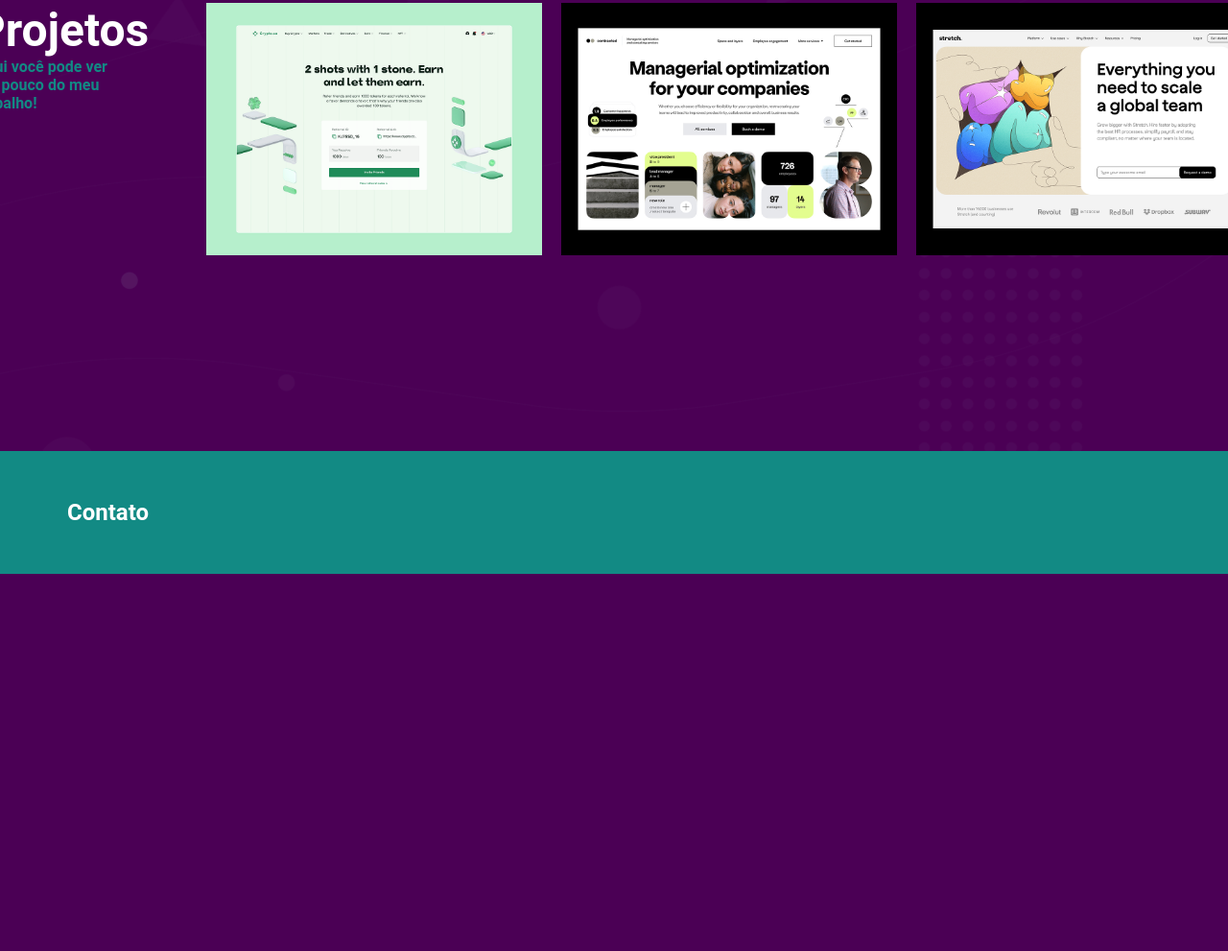
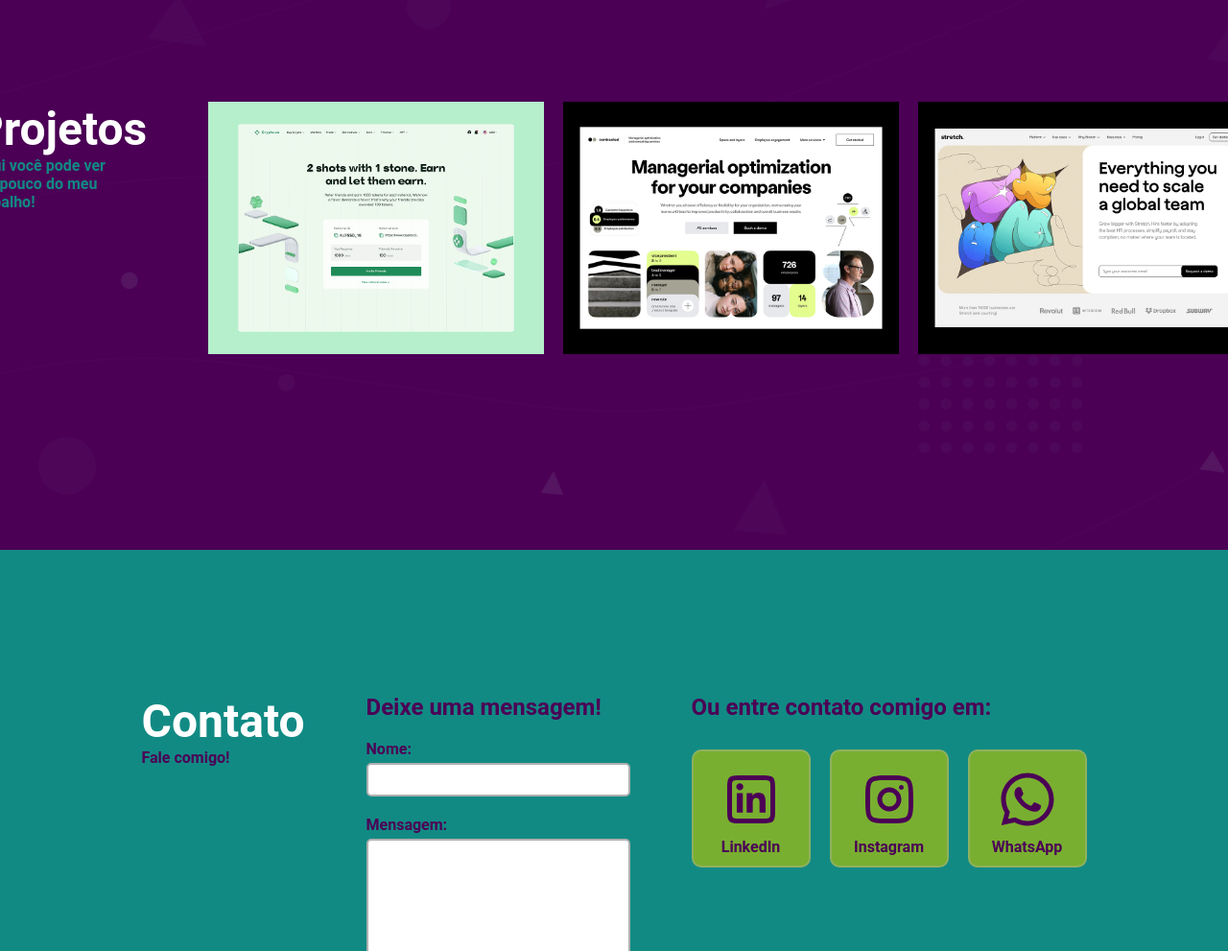
Before and after one commit to mariopardojr/scooby-doo-portfolio, a plain HTML site: page index.html in a window 1280 px wide. Shown: the part 1809-2800 px from the top of the page at 96% size. Before the commit the page ends 2407 px from the top, so only its background shows below. Drawn offline with nearby package versions, Linux system fonts and the light colour scheme.

Commit message:
feat: implements contact section

```diff
--- a/index.html
+++ b/index.html
@@ -10,7 +10,7 @@
       type="text/css"
       href="https://cdn.jsdelivr.net/gh/devicons/devicon@latest/devicon.min.css"
     />
-    <link rel="icon" type="image/x-icon" href="assets/scooby-paw.svg.svg" />
+    <link rel="icon" type="image/x-icon" href="assets/icons/scooby-paw.svg" />
   </head>
   <body>
     <header id="home" class="header">
@@ -40,89 +40,89 @@
         <div class="about">
           <img
             class="avatar"
-            src="assets/image.png"
+            src="assets/scooby-avatar.png"
             alt="Foto de perfil do Scooby-Doo"
           />
           <div class="description">
             <h1>Olá! Sou Scooby-Doo!</h1>
+            <h2>
+              Desenvolvedor de Software | Investigador de Bugs Profissional
+            </h2>
             <h3>
-              Desenvolvedor de Software | Investigador de Bugs Profissional
-            </h3>
-            <p>
               Apaixonado por desvendar mistérios e códigos!<br />
               Com uma vasta experiência em desenvolvimento de aplicativos e
               resolução de problemas,<br />
               estou sempre pronto para mergulhar em novos desafios e encontrar
               soluções inovadoras.<br />
-            </p>
+            </h3>
           </div>
         </div>
         <div class="scroll">
-          <img class="icon-mouse" src="assets/mouse.svg" alt="" />
+          <img class="icon-mouse" src="assets/icons/mouse.svg" alt="" />
           <h2>Role para baixo</h2>
         </div>
       </section>
-      <section id="skill" class="container section-container">
+      <section id="skill" class="section-container">
         <div>
           <h1 class="section-title">Habilidades</h1>
           <p class="section-subtitle">Tecnologias que possuo experiência!</p>
         </div>
         <div class="skills-box">
           <ul class="skill-list">
-            <li class="skill-item">
+            <li class="skill-item list-item-base">
               <i class="devicon-html5-plain icon"></i>
               <p>HTML5</p>
             </li>
-            <li class="skill-item">
+            <li class="skill-item list-item-base">
               <i class="devicon-css3-plain icon"></i>
               <p>CSS3</p>
             </li>
-            <li class="skill-item">
+            <li class="skill-item list-item-base">
               <i class="devicon-typescript-plain icon"></i>
               <p>TS</p>
             </li>
-            <li class="skill-item">
+            <li class="skill-item list-item-base">
               <i class="devicon-react-plain icon"></i>
               <p>React</p>
             </li>
-            <li class="skill-item">
+            <li class="skill-item list-item-base">
               <i class="devicon-angular-plain icon"></i>
               <p>Angular</p>
             </li>
-            <li class="skill-item">
+            <li class="skill-item list-item-base">
               <i class="devicon-vuejs-plain icon"></i>
               <p>Vue</p>
             </li>
           </ul>
           <ul class="skill-list">
-            <li class="skill-item">
+            <li class="skill-item list-item-base">
               <i class="devicon-nextjs-plain icon"></i>
               <p>Next.js</p>
             </li>
-            <li class="skill-item">
+            <li class="skill-item list-item-base">
               <i class="devicon-nodejs-plain icon"></i>
               <p>Node.js</p>
             </li>
-            <li class="skill-item">
+            <li class="skill-item list-item-base">
               <i class="devicon-amazonwebservices-plain-wordmark icon"></i>
               <p>AWS</p>
             </li>
-            <li class="skill-item">
+            <li class="skill-item list-item-base">
               <i class="devicon-git-plain icon"></i>
               <p>Git</p>
             </li>
-            <li class="skill-item">
+            <li class="skill-item list-item-base">
               <i class="devicon-github-plain icon"></i>
               <p>GitHub</p>
             </li>
-            <li class="skill-item">
+            <li class="skill-item list-item-base">
               <i class="devicon-tailwindcss-original icon"></i>
               <p>Tailwind</p>
             </li>
           </ul>
         </div>
       </section>
-      <section id="project" class="container section-container">
+      <section id="project" class="section-container">
         <div>
           <h1 class="section-title">Projetos</h1>
           <p class="section-subtitle-light">
@@ -142,8 +142,58 @@
           </li>
         </ul>
       </section>
-      <section id="contact" class="container">
-        <h1>Contato</h1>
+      <section id="contact" class="section-container">
+        <div>
+          <h1 class="section-title">Contato</h1>
+          <p class="section-subtitle">Fale comigo!</p>
+        </div>
+        <form>
+          <h2 class="section-subtitle">Deixe uma mensagem!</h2>
+          <label>
+            Nome:
+            <input type="text" name="name" />
+          </label>
+          <label>
+            Mensagem:
+            <textarea cols="30" rows="10"></textarea>
+          </label>
+          <button class="submit-button" type="reset">Enviar</button>
+        </form>
+        <div class="contact-section">
+          <h2 class="section-subtitle">Ou entre contato comigo em:</h2>
+          <ul class="contact-list">
+            <li>
+              <a
+                href="https://www.linkedin.com/"
+                target="_blank"
+                class="contact-item list-item-base"
+              >
+                <img class="contact-icon" src="assets/icons/linkedin.svg" />
+                <p>LinkedIn</p>
+              </a>
+            </li>
+            <li>
+              <a
+                href="https://www.instagram.com/"
+                target="_blank"
+                class="contact-item list-item-base"
+              >
+                <img class="contact-icon" src="assets/icons/instagram.svg" />
+                <p>Instagram</p>
+              </a>
+            </li>
+            <li>
+              <a
+                href="https://www.whatsapp.com/"
+                target="_blank"
+                class="contact-item list-item-base"
+              >
+                <img class="contact-icon" src="assets/icons/whatsapp.svg" />
+                <p>WhatsApp</p>
+              </a>
+            </li>
+          </ul>
+        </div>
       </section>
     </main>
   </body>
--- a/style.css
+++ b/style.css
@@ -57,16 +57,9 @@ h1 span {
   padding: 50px 70px;
 }
 
-.container:nth-child(even) {
-  background-color: #128a84;
-}
-
-.container h1 {
-  color: white;
-}
-
 .welcome {
   align-self: center;
+  color: white;
   font-size: 2rem;
 }
 
@@ -156,20 +149,24 @@ main {
   transition: 500ms;
 }
 
+.list-item-base {
+  align-items: center;
+  background-color: #79af30;
+  border: 2px solid #8db15f;
+  display: flex;
+  flex-direction: column;
+}
+
 .skill-list {
   display: flex;
+  flex-wrap: wrap;
   gap: 20px;
   list-style-type: none;
 }
 
 .skill-item {
-  align-items: center;
-  background-color: #79af30;
-  border: 2px solid #8db15f;
   border-radius: 5px;
   color: #4b0055;
-  display: flex;
-  flex-direction: column;
   font-weight: 600;
   gap: 10px;
   padding: 25px 39px;
@@ -177,6 +174,7 @@ main {
 
 .skill-item:hover {
   border: 2px solid #4b0055;
+  color: #4b0055;
   transform: scale(1.1);
   transition: 1000ms;
 }
@@ -193,8 +191,14 @@ main {
 }
 
 .icon {
-  color: #4b0055;
   font-size: 60px;
+}
+
+.section-container {
+  display: flex;
+  gap: 5%;
+  justify-content: center;
+  padding: 150px 0;
 }
 
 .section-title {
@@ -210,18 +214,13 @@ main {
   color: #128a84;
   font-weight: 600;
 }
-.section-container {
-  flex-direction: row;
-  gap: 60px;
-  justify-content: center;
-  padding: 150px 0;
+
+.section-container:nth-child(even) {
+  background-color: #128a84;
 }
 
-.section-container {
-  flex-direction: row;
-  gap: 60px;
-  justify-content: center;
-  padding: 150px 0;
+.section-container h1 {
+  color: white;
 }
 
 .projects-list {
@@ -242,3 +241,89 @@ main {
 .project-item:not(:hover) {
   transition: 500ms;
 }
+
+form {
+  display: flex;
+  flex-direction: column;
+  gap: 20px;
+}
+
+label {
+  border-radius: 10px;
+  color: #4b0055;
+  display: flex;
+  flex-direction: column;
+  font-weight: bold;
+  gap: 5px;
+}
+
+input,
+textarea {
+  border: 2px solid rgb(175, 175, 175);
+  border-radius: 5px;
+  outline: none;
+  padding: 8px;
+  resize: none;
+}
+
+input:focus,
+textarea:focus {
+  border: 2px solid #4b0055;
+  outline: none;
+  transition: 500ms;
+}
+
+.submit-button {
+  background-color: #79af30;
+  border: none;
+  border: 1px solid #79af30;
+  border-radius: 15px;
+  color: white;
+  font-weight: bold;
+  padding: 10px;
+}
+
+.submit-button:active {
+  border: 1px solid #8a8a8a;
+  opacity: 80%;
+}
+
+.contact-icon {
+  width: 80px;
+}
+
+.contact-item {
+  border-radius: 10px;
+  padding: 10px 20px;
+  text-decoration: none;
+}
+
+.contact-item:hover {
+  border-color: #4b0055;
+  transition: 500ms;
+}
+
+.contact-item:not(:hover) {
+  transition: 500ms;
+}
+
+.contact-item p {
+  color: #4b0055;
+  font-weight: 600;
+}
+
+.contact-list {
+  border-radius: 10px;
+  display: flex;
+  gap: 20px;
+}
+
+.contact-list li {
+  list-style-type: none;
+}
+
+.contact-section {
+  display: flex;
+  flex-direction: column;
+  gap: 30px;
+}
```
Also changed, not shown: assets/icons/github.svg (added), assets/icons/instagram.svg (added), assets/icons/linkedin.svg (added), assets/icons/mail.svg (added), assets/icons/mouse.svg (renamed from assets/mouse.svg), assets/icons/scooby-paw.svg (renamed from assets/scooby-paw.svg.svg), assets/icons/whatsapp.svg (added), assets/scooby-avatar.png (renamed from assets/image.png).
